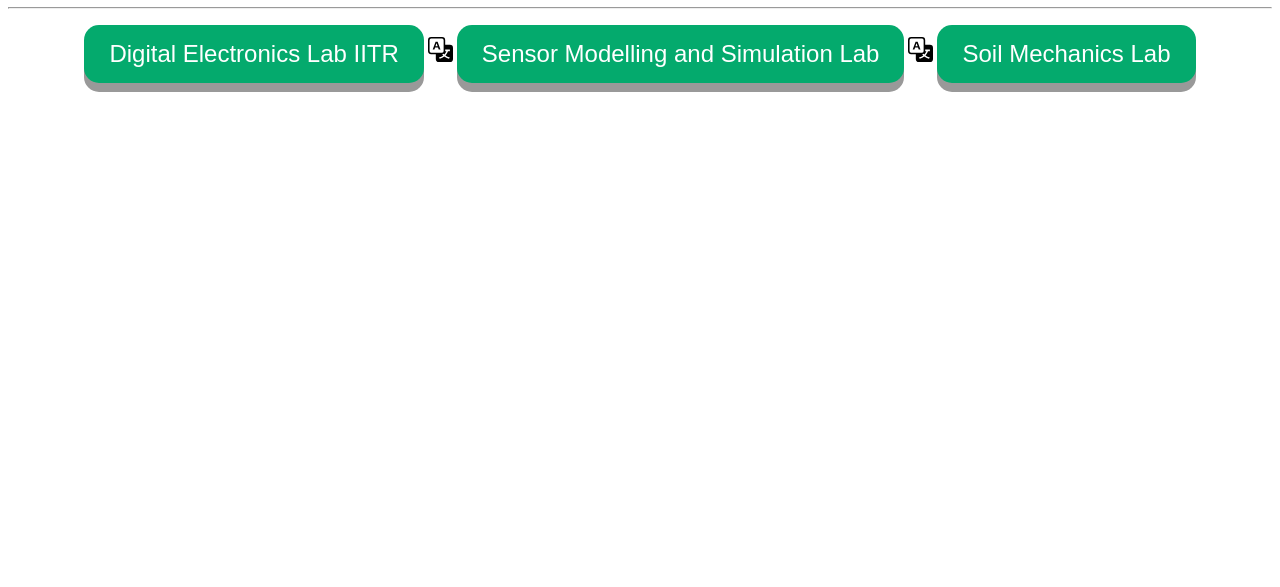
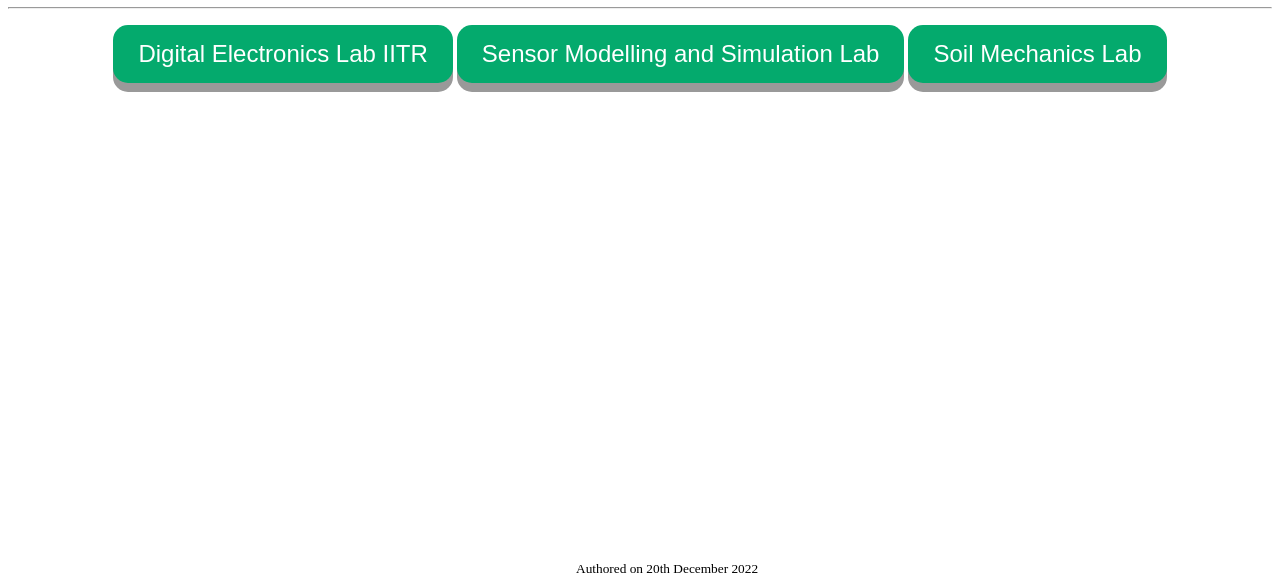
Before and after one commit to virtual-labs/pilot-translation, a plain HTML site: page index.html in a window 1280 px wide. Shown: the part 213-800 px from the top of the page. Drawn offline with Linux system fonts and the light colour scheme.

Commit message:
adding sources

```diff
--- a/index.html
+++ b/index.html
@@ -12,27 +12,18 @@
 <body>
     <center>
         <img src="https://www.vlab.co.in/images/logo.jpg" alt="Virtual Labs Logo" style="width:10rem;height:8rem;">
-        <h1>Translation Pages</h1>
+        <h1>Pilot Translation of 30 experiments to Hindi</h1>
         <hr>
         <p>
-            <a href="https://de-iitr.vlabs.ac.in/"><button class="button">Digital Electronics Lab IITR</button></a>
-            <svg xmlns="http://www.w3.org/2000/svg" width="25" height="25" fill="currentColor" class="bi bi-translate" viewBox="0 0 16 16">
-                <path
-                    d="M4.545 6.714 4.11 8H3l1.862-5h1.284L8 8H6.833l-.435-1.286H4.545zm1.634-.736L5.5 3.956h-.049l-.679 2.022H6.18z" />
-                <path
-                    d="M0 2a2 2 0 0 1 2-2h7a2 2 0 0 1 2 2v3h3a2 2 0 0 1 2 2v7a2 2 0 0 1-2 2H7a2 2 0 0 1-2-2v-3H2a2 2 0 0 1-2-2V2zm2-1a1 1 0 0 0-1 1v7a1 1 0 0 0 1 1h7a1 1 0 0 0 1-1V2a1 1 0 0 0-1-1H2zm7.138 9.995c.193.301.402.583.63.846-.748.575-1.673 1.001-2.768 1.292.178.217.451.635.555.867 1.125-.359 2.08-.844 2.886-1.494.777.665 1.739 1.165 2.93 1.472.133-.254.414-.673.629-.89-1.125-.253-2.057-.694-2.82-1.284.681-.747 1.222-1.651 1.621-2.757H14V8h-3v1.047h.765c-.318.844-.74 1.546-1.272 2.13a6.066 6.066 0 0 1-.415-.492 1.988 1.988 0 0 1-.94.31z" />
-            </svg>
-            <a href="https://sl-coep.vlabs.ac.in/"><button class="button">Sensor Modelling and Simulation Lab</button></a>
-            <svg xmlns="http://www.w3.org/2000/svg" width="25" height="25" fill="currentColor" class="bi bi-translate" viewBox="0 0 16 16">
-                <path
-                    d="M4.545 6.714 4.11 8H3l1.862-5h1.284L8 8H6.833l-.435-1.286H4.545zm1.634-.736L5.5 3.956h-.049l-.679 2.022H6.18z" />
-                <path
-                    d="M0 2a2 2 0 0 1 2-2h7a2 2 0 0 1 2 2v3h3a2 2 0 0 1 2 2v7a2 2 0 0 1-2 2H7a2 2 0 0 1-2-2v-3H2a2 2 0 0 1-2-2V2zm2-1a1 1 0 0 0-1 1v7a1 1 0 0 0 1 1h7a1 1 0 0 0 1-1V2a1 1 0 0 0-1-1H2zm7.138 9.995c.193.301.402.583.63.846-.748.575-1.673 1.001-2.768 1.292.178.217.451.635.555.867 1.125-.359 2.08-.844 2.886-1.494.777.665 1.739 1.165 2.93 1.472.133-.254.414-.673.629-.89-1.125-.253-2.057-.694-2.82-1.284.681-.747 1.222-1.651 1.621-2.757H14V8h-3v1.047h.765c-.318.844-.74 1.546-1.272 2.13a6.066 6.066 0 0 1-.415-.492 1.988 1.988 0 0 1-.94.31z" />
-            </svg>
-            <a href="https://smfe-iiith.vlabs.ac.in"><button class="button">Soil Mechanics Lab</button></a>
+            <a href="de-iitr.html"><button class="button">Digital Electronics Lab IITR</button></a>
+            <a href="sl-coep.html"><button class="button">Sensor Modelling and Simulation
+                    Lab</button></a>
+            <a href="smfe-iiith.html"><button class="button">Soil Mechanics Lab</button></a>
         </p>
     </center>
-
+    <div class="sticky">
+        <sub> Authored on 20th December 2022</sub>
+    </div>
 
 </body>
 
--- a/style.css
+++ b/style.css
@@ -20,3 +20,10 @@
     box-shadow: 0 5px #666;
     transform: translateY(4px);
 }
+
+div.sticky {
+    position: absolute;
+    width: 50%;
+    bottom: 10px;
+    left: 45%;
+}
```
Also changed, not shown: de-iitr.html (added, +16 -0 lines), sl-coep.html (added, +16 -0 lines), smfe-iiith.html (added, +16 -0 lines).
